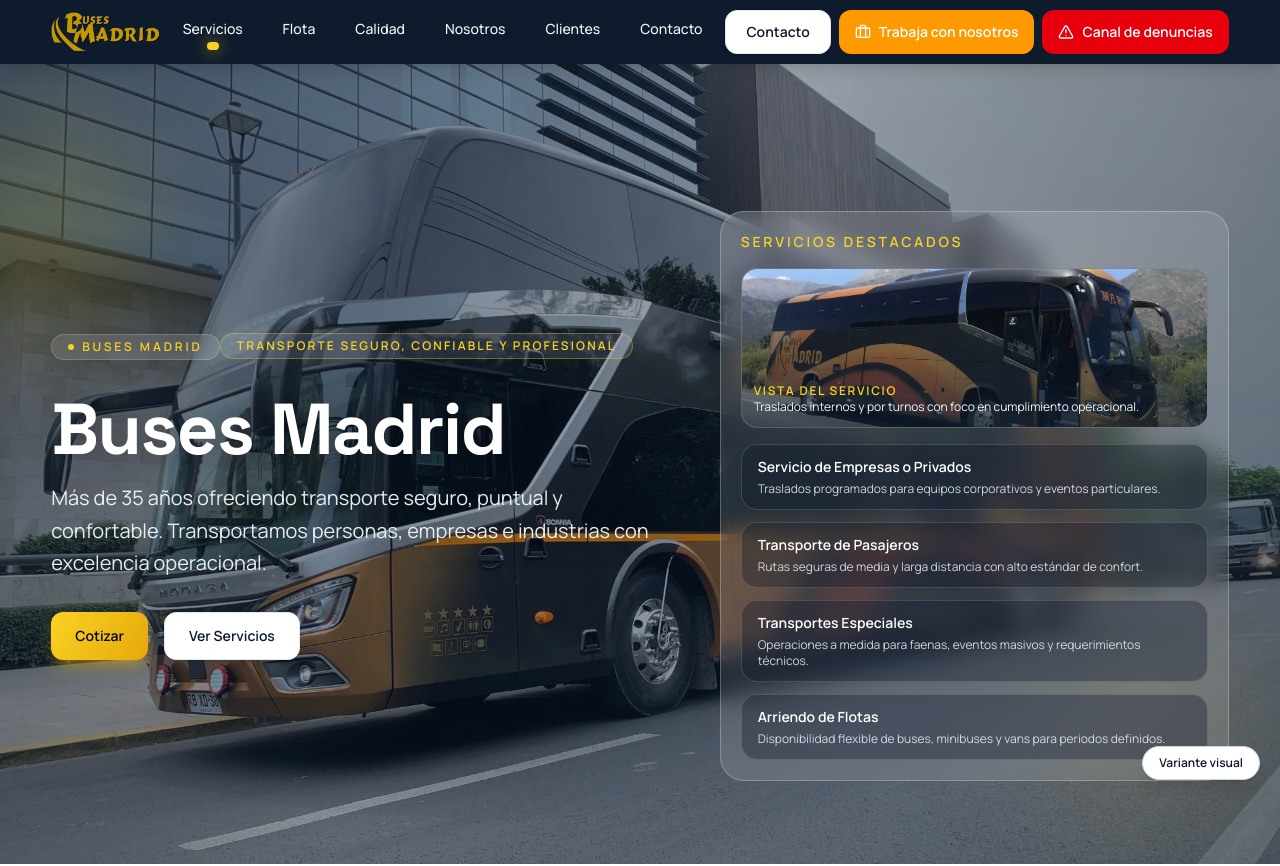
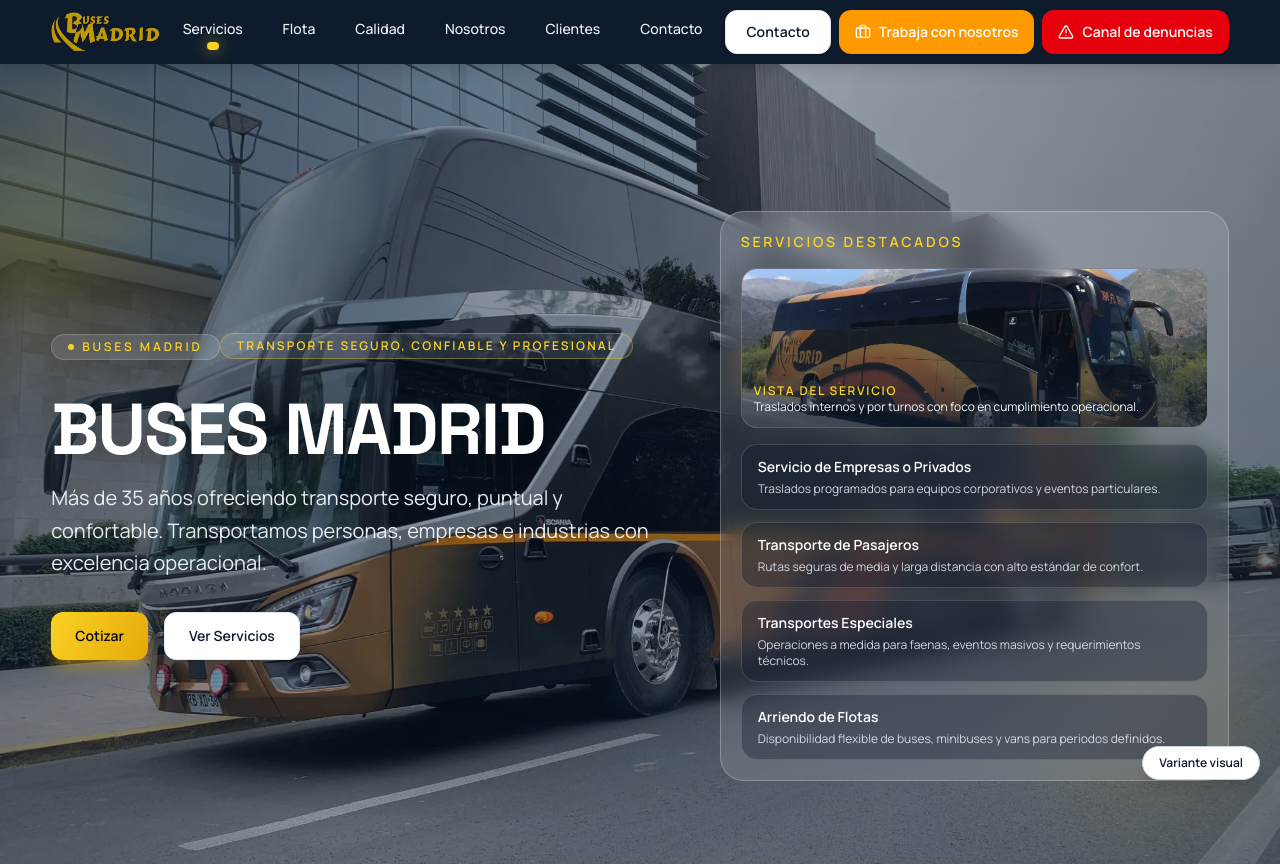
Before and after one commit to VhicntJ/BusesMadridVR, a Next.js app: page / in a window 1280 px wide. Shown: the top 866 px of the page. Built offline with nearby package versions, Linux system fonts and the light colour scheme.

Commit message:
feat: implement HeroVideo component and create Trabaja con nosotros page with updated layout metadata "Titulos BUSES MADRID"

```diff
--- a/src/app/trabaja-con-nosotros/page.tsx
+++ b/src/app/trabaja-con-nosotros/page.tsx
@@ -10,7 +10,7 @@
     canonical: "/trabaja-con-nosotros",
   },
   openGraph: {
-    title: "Trabaja con nosotros | Buses Madrid",
+    title: "Trabaja con nosotros | BUSES MADRID",
     description:
       "Una landing dedicada para mostrar cómo es trabajar en Buses Madrid y facilitar tu postulación.",
     url: "https://busesmadrid.cl/trabaja-con-nosotros",
@@ -19,7 +19,7 @@
         url: "/images/fotos/Exterior.webp",
         width: 1200,
         height: 630,
-        alt: "Trabaja con nosotros en Buses Madrid",
+        alt: "Trabaja con nosotros en BUSES MADRID",
       },
     ],
   },
--- a/src/components/sections/hero-video.tsx
+++ b/src/components/sections/hero-video.tsx
@@ -86,13 +86,13 @@
               <div className="max-w-3xl">
                 <div className="mb-4 inline-flex items-center gap-2 rounded-full border border-white/18 bg-white/10 px-3 py-1 text-[0.68rem] font-semibold uppercase tracking-[0.24em] text-white shadow-[0_10px_30px_rgba(0,0,0,0.18)] backdrop-blur-sm sm:px-4 sm:text-xs lg:bg-white/10 lg:text-primary">
                   <span className="h-1.5 w-1.5 rounded-full bg-primary" />
-                  Buses Madrid
+                  BUSES MADRID
                 </div>
                 <p className="inline-flex rounded-full border border-primary/35 bg-white/10 px-4 py-1 text-[0.7rem] font-semibold uppercase tracking-[0.18em] text-primary sm:text-xs">
                   Transporte seguro, confiable y profesional
                 </p>
                 <h1 className="mt-4 max-w-[12ch] text-5xl font-black leading-[0.92] tracking-[-0.04em] text-white drop-shadow-[0_8px_24px_rgba(0,0,0,0.45)] sm:mt-5 sm:max-w-3xl sm:text-6xl lg:text-7xl">
-                  {title}
+                  BUSES MADRID
                 </h1>
                 <p className="mt-4 max-w-2xl text-base leading-relaxed text-slate-100/95 drop-shadow-[0_4px_14px_rgba(0,0,0,0.35)] sm:mt-5 sm:text-xl">
                   {subtitle}
```
